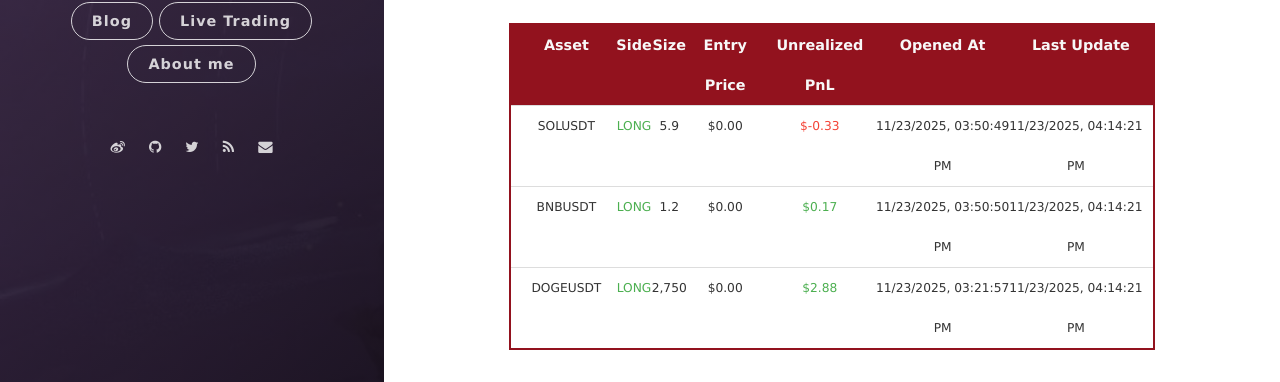
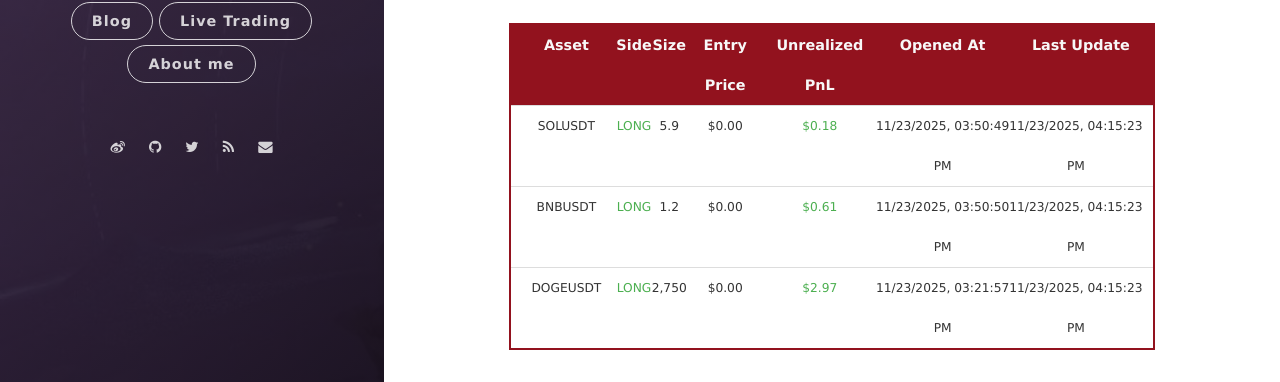
Before and after one commit to leeyegy/leeyegy.github.io, a Jekyll site: the page built from live-trading.html, in a window 1280 px wide and 1026 px high. Shown: the part 576-958 px from the top of the window. Built offline with Jekyll 4.4.1, drawn with Linux system fonts in a browser that asks for light colours; nearby versions of some CDN libraries.

Commit message:
AccountMonitor: refresh positions 2025-11-24T00:15:23+08:00

```diff
--- a/assets/data/binance/positions.json
+++ b/assets/data/binance/positions.json
@@ -4,26 +4,26 @@
     "side": "LONG",
     "size": 5.9,
     "entryPrice": 0.0,
-    "unrealizedPnl": -0.33483444,
+    "unrealizedPnl": 0.177,
     "openedAt": "2025-11-23T23:50:49+08:00",
-    "reportedAt": "2025-11-24T00:14:21+08:00"
+    "reportedAt": "2025-11-24T00:15:23+08:00"
   },
   {
     "symbol": "BNBUSDT",
     "side": "LONG",
     "size": 1.2,
     "entryPrice": 0.0,
-    "unrealizedPnl": 0.168,
+    "unrealizedPnl": 0.61026864,
     "openedAt": "2025-11-23T23:50:50+08:00",
-    "reportedAt": "2025-11-24T00:14:21+08:00"
+    "reportedAt": "2025-11-24T00:15:23+08:00"
   },
   {
     "symbol": "DOGEUSDT",
     "side": "LONG",
     "size": 2750.0,
     "entryPrice": 0.0,
-    "unrealizedPnl": 2.8843925,
+    "unrealizedPnl": 2.97,
     "openedAt": "2025-11-23T23:21:57+08:00",
-    "reportedAt": "2025-11-24T00:14:21+08:00"
+    "reportedAt": "2025-11-24T00:15:23+08:00"
   }
 ]
```
